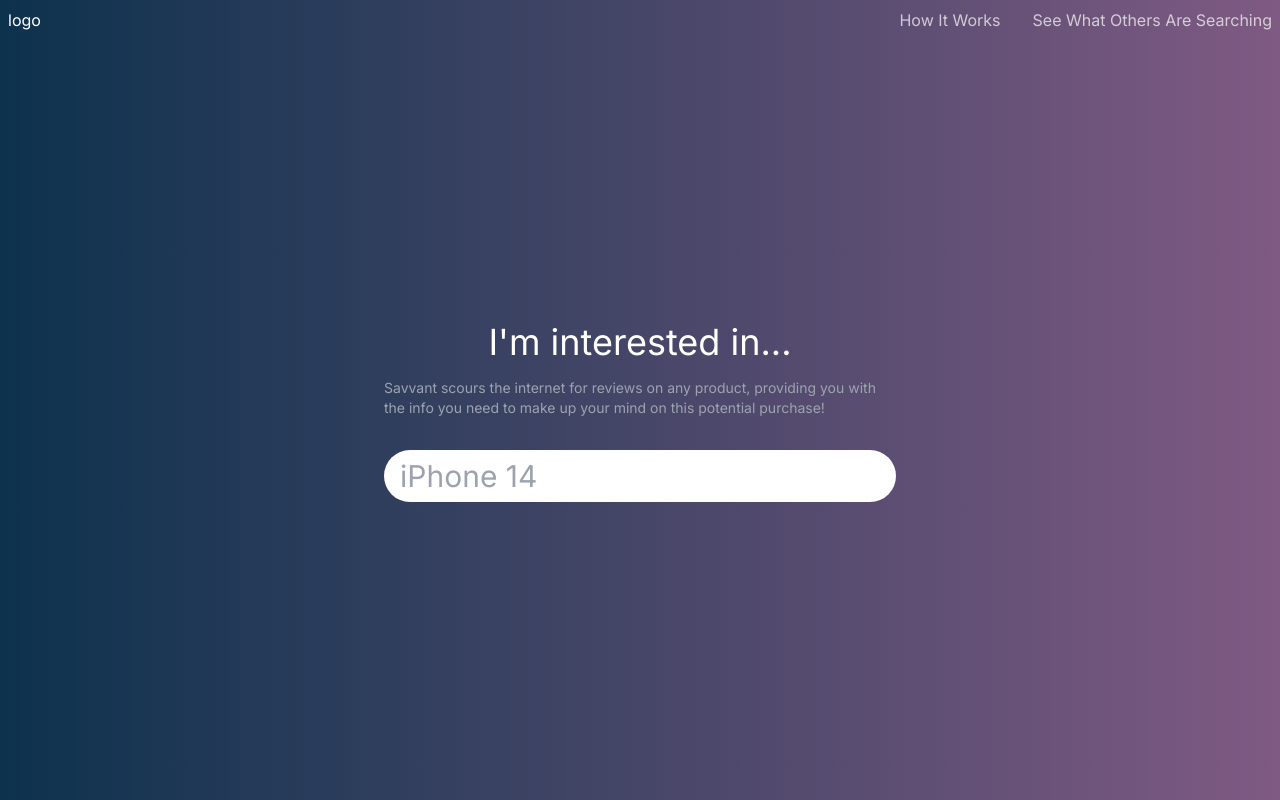
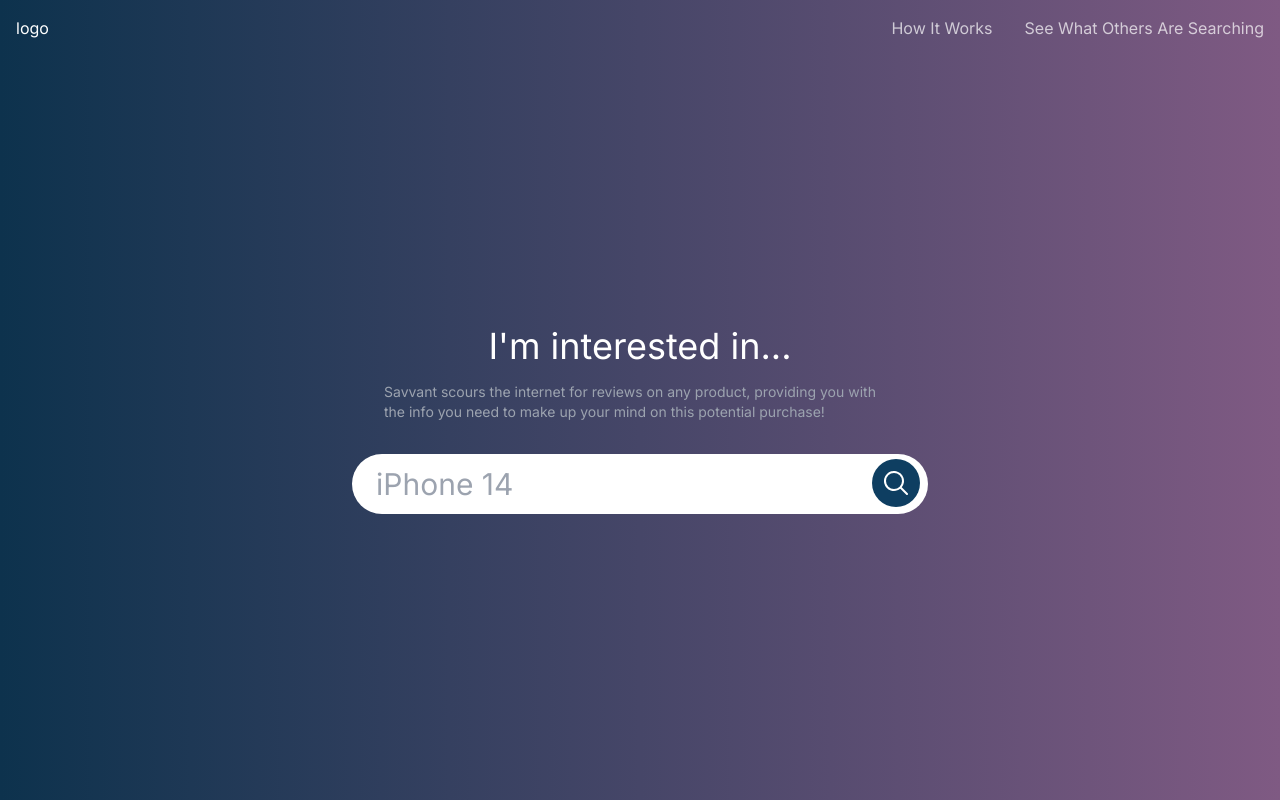
Before and after one commit to alyssadsouza/savvant, a React (Create React App) app in the folder frontend/: page / in a window 1280 px wide. Built offline with nearby package versions, Linux system fonts and the light colour scheme; the HTML template or start-up script is replaced by a standard one.

Commit message:
Update main page

```diff
--- a/frontend/src/App.tsx
+++ b/frontend/src/App.tsx
@@ -1,13 +1,16 @@
+import { useState } from 'react';
 import { BrowserRouter as Router, Route, Routes } from "react-router-dom";
 import Home from "./pages/Home";
 import HowItWorks from "./pages/HowItWorks";
 
 function App() {
+  const [query, setQuery] = useState<string>("");
+  console.log(query);
   return (
     <Router>
       <Routes>
-        <Route path="/" element={<Home />} />
-        <Route path="/" element={<HowItWorks />} />
+        <Route path="/" element={<Home setQuery={setQuery} />} />
+        <Route path="/how-it-works" element={<HowItWorks />} />
       </Routes>
     </Router>
   );
--- a/frontend/src/components/Header.tsx
+++ b/frontend/src/components/Header.tsx
@@ -3,13 +3,13 @@ import { Link } from 'react-router-dom';
 
 type Props = {
 	popularSearches: boolean;
-	setPopularSearches: React.Dispatch<React.SetStateAction<boolean>>
+	setPopularSearches: React.Dispatch<React.SetStateAction<boolean>>;
 }
 
 function Header({ popularSearches, setPopularSearches } : Props) {
 
   return (
-  	<div className='flex flex-row w-full p-2 justify-between'>
+  	<div className='flex flex-row w-full p-4 justify-between'>
 		<p>logo</p>
 		<div>
 			<Link to="how-it-works" className="ml-8 text-white/70 hover:underline">How It Works</Link>
--- a/frontend/src/components/SearchBar.tsx
+++ b/frontend/src/components/SearchBar.tsx
@@ -1,13 +1,45 @@
-import { useState } from 'react';
+import { useState } from "react";
+import { useNavigate } from "react-router-dom";
+import { ReactComponent as SearchIcon } from "../assets/search.svg";
 
-function SearchBar() {
+type Props = {
+  setQuery: React.Dispatch<React.SetStateAction<string>>;
+};
 
-  const [placeholder, setPlaceholder] = useState("iPhone 14");
+function SearchBar({ setQuery }: Props) {
+  const navigate = useNavigate();
+  const [placeholder, setPlaceholder] = useState<string>("iPhone 14");
+  const [search, setSearch] = useState<string>("");
 
   return (
-    <form>
-		<input type="text" placeholder={placeholder} className='px-4 py-2 my-4 w-[32rem] text-3xl text-black rounded-[100px]' />
-	</form>
+    <form
+      onSubmit={(e) => {
+        e.preventDefault();
+        setQuery(search);
+        setSearch("");
+        navigate("search");
+      }}
+    >
+      <div className="bg-white px-2 py-1 rounded-[100px] my-4">
+        <input
+          value={search}
+          onChange={(e) => setSearch(e.target.value)}
+          type="text"
+          placeholder={placeholder}
+          className="px-4 py-2 w-[32rem] text-3xl text-black rounded-[100px] focus:outline-0"
+        />
+        <button
+          onClick={() => {
+            setQuery(search);
+            setSearch("");
+            navigate("search");
+          }}
+          className="rounded-[100%] bg-[#0E3E61] p-3 hover:bg-[#6D5D82] transition-all"
+        >
+          <SearchIcon className="w-6 h-6 fill-white" />
+        </button>
+      </div>
+    </form>
   );
 }
 
--- /dev/null
+++ b/frontend/src/components/SearchResultChip.tsx
@@ -0,0 +1,18 @@
+import { ReactComponent as SearchIcon } from '../assets/search.svg';
+
+type Props = {
+	item: string;
+	setQuery: React.Dispatch<React.SetStateAction<string>>;
+}
+
+function SearchResultChip({ item, setQuery }: Props) {
+
+  return (
+    <div className="p-1 mx-4 min-w-[12rem] bg-white/70 text-black inline-flex justify-between items-center gap-1 rounded-[100px]">
+		<p className='pl-3'>{item}</p>
+		<button onClick={() => setQuery(item)} className="rounded-[100%] bg-[#0E3E61] p-2 hover:bg-[#6D5D82] transition-all"><SearchIcon className='w-4 h-4 fill-white'/></button>
+	</div>
+  );
+}
+
+export default SearchResultChip;
--- a/frontend/src/pages/Home.tsx
+++ b/frontend/src/pages/Home.tsx
@@ -1,23 +1,46 @@
-import { useState } from 'react';
+import { useMemo, useState } from "react";
 import Header from "../components/Header";
 import SearchBar from "../components/SearchBar";
+import SearchResultChip from "../components/SearchResultChip";
 
-const Home = () => {
+type Props = {
+  setQuery: React.Dispatch<React.SetStateAction<string>>;
+};
 
+const Home = ({ setQuery }: Props) => {
   const [popularSearches, setPopularSearches] = useState<boolean>(false);
+  const popularSearchResults = useMemo(() => ["iPhone 14", "Banana"], []);
 
   return (
     <div className="w-screen h-screen bg-gradient-to-r from-[#0D324D] to-[#7F5A83] text-white">
       <div className="h-full flex flex-col items-center justify-between">
-        <Header popularSearches={popularSearches} setPopularSearches={setPopularSearches} />
+        <Header
+          popularSearches={popularSearches}
+          setPopularSearches={setPopularSearches}
+        />
         <div className=" flex flex-col py-4 h-full items-center justify-center">
           <h1 className="text-4xl">I'm interested in...</h1>
-          <p className="max-w-[32rem] text-gray-400 text-sm my-4">Savvant scours the internet for reviews on any product, providing you with the info you need to make up your mind on this potential purchase!</p>
-          <SearchBar />
+          <p className="max-w-[32rem] text-gray-400 text-sm my-4">
+            Savvant scours the internet for reviews on any product, providing
+            you with the info you need to make up your mind on this potential
+            purchase!
+          </p>
+          <SearchBar setQuery={setQuery} />
         </div>
-        {popularSearches && (
-          <div className='fixed bottom-0 w-full bg-white/20'>Popular searches</div>
-        )}
+        <div className={`${popularSearches ? "max-h-[800px] p-8" : "max-h-0 p-0"} transition-all duration-500 overflow-hidden fixed bottom-0 w-full h-1/3 flex flex-col items-center justify-center bg-white/20`}>
+          <button
+            onClick={() => setPopularSearches(false)}
+            className="absolute top-5 hover:text-slate-400 transition-all"
+          >
+            ↓
+          </button>
+          <h2 className="text-xl">Other people have searched for...</h2>
+          <div className="flex m-8">
+            {popularSearchResults.map((item) => (
+              <SearchResultChip item={item} setQuery={setQuery} />
+            ))}
+          </div>
+        </div>
       </div>
     </div>
   );
```
Also changed, not shown: frontend/src/assets/search.svg (added).
